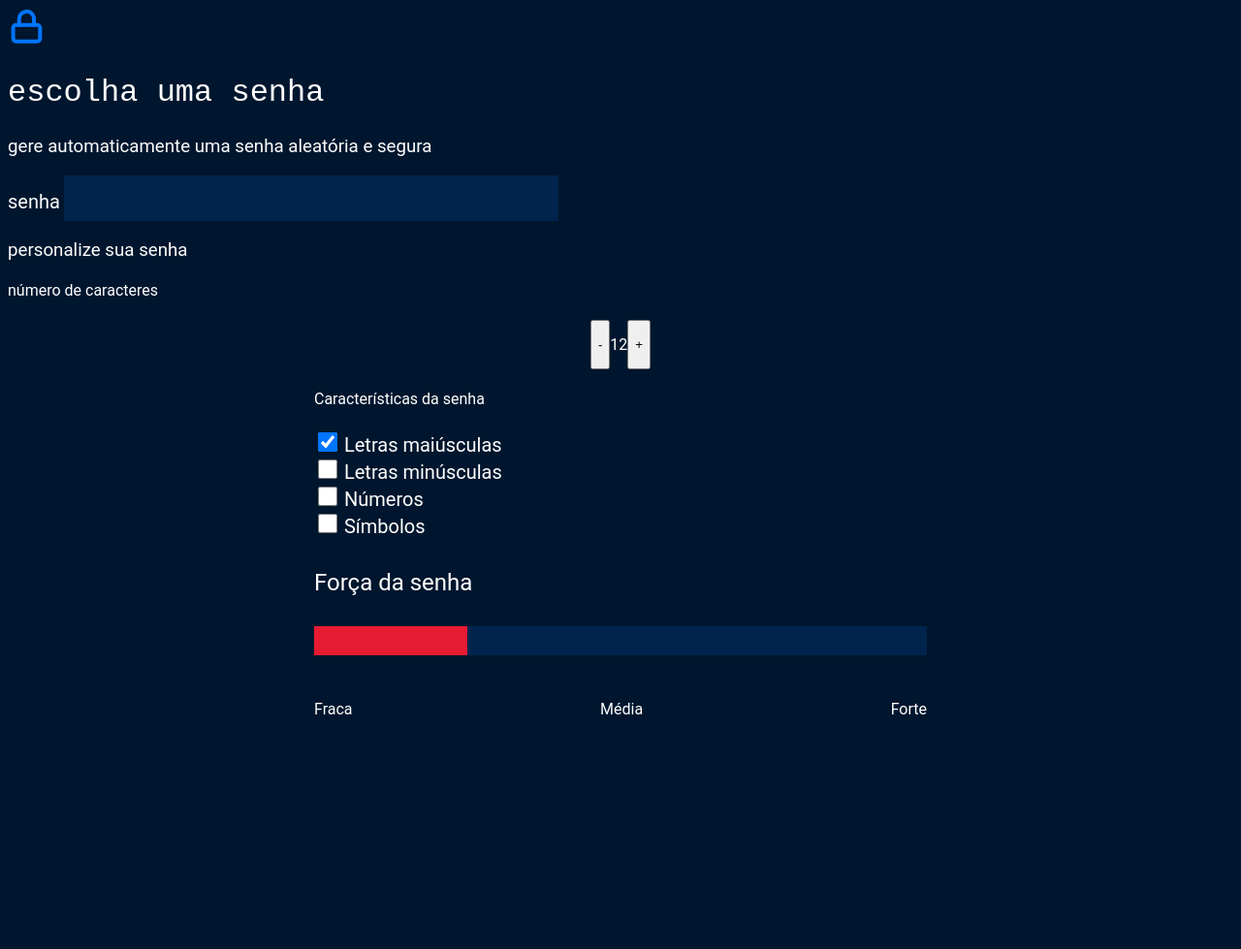
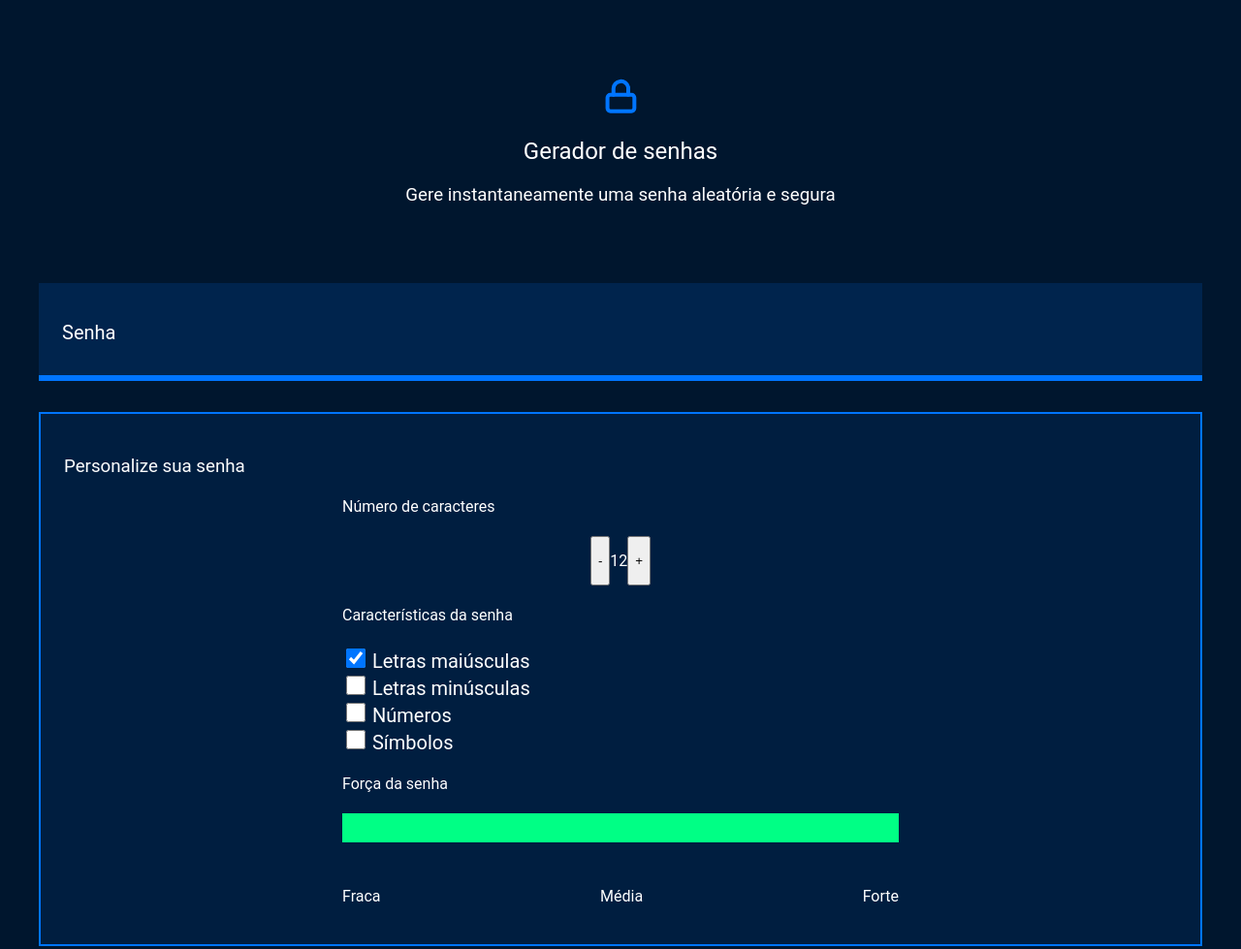
Before and after one commit to nathaly3245/geradordesenha27-05, a plain HTML site: page geradordesenhas22-04-main/gerador de senhas/index.html in a window 1280 px wide. Shown: the whole page at 97% size. Before the commit the page ends 800 px from the top, so only its background shows below. Drawn offline with Linux system fonts and the light colour scheme; a web font is replaced by a local one.

Commit message:
index.html

```diff
--- a/geradordesenhas22-04-main/gerador de senhas/index.html
+++ b/geradordesenhas22-04-main/gerador de senhas/index.html
@@ -1,46 +1,37 @@
 <!DOCTYPE html>
 <html lang="pt-br">
+
 <head>
 <meta charset="UTF-8">
-    <meta http-equiv="X-UA-Compatible" content="IE=edge">
 <meta name="viewport" content="width=device-width, initial-scale=1.0">
-    <link rel="preconnect" href="https://fonts.googleapis.com">
-<link rel="preconnect" href="https://fonts.gstatic.com" crossorigin>
-<link href="https://fonts.googleapis.com/css2?family=Jersey+25&display=swap" rel="stylesheet">
+<title>Gerador de senha</title>
 <link rel="stylesheet" href="style.css">
-    <title>gerador de senhas</title>
 </head>
+
 <body>
-
-   <section>
-
-    <div>
-        <img src="unlock.svg" alt="gerador de senhas">
-        <h2 class="titulo_principal">escolha uma senha</h2>
-        <h3 class="titulo_secundario">gere automaticamente uma senha aleatória e segura</h3>
+<section class="conteudo">
+<div class="conteudo-titulo">
+<img src="unlock.svg" alt="cadeado fechado">
+<h2 class="titulo-principal">Gerador de senhas</h2>
+<h3 class="titulo-secundario">Gere instantaneamente uma senha aleatória e segura</h3>
 </div>
-
-     <div>
-         <label for="senha">senha</label>
+<div class="conteudo-senha">
+<label for="senha">Senha</label>
 <input name="senha" type="text" id="campo-senha">
 </div>
-
-    </section>
-
-<div>
-         <h3>personalize sua senha</h3>
+<div class="parametro">
+<h3 class="parametro-titulo">Personalize sua senha</h3>
 <div class="parametro-coluna__senha">
-        <div class="parametro-senha"></div>
-            <h4 class="parametro-senha__titulo">número de caracteres</h4>
+<div class="parametro-senha">
+<h4 class="parametro-senha__titulo">Número de caracteres</h4>
 <div class="parametro-senha-botoes">
 <button class="parametro-senha__botao">-</button>
 <p class="parametro-senha__texto">12</p>
 <button class="parametro-senha__botao">+</button>
 </div>
 </div>
-
 <div class="parametro-senha">
-    <h4 class="parametro-senha_titulo">Características da senha</h4>
+<h4 class="parametro-senha__titulo">Características da senha</h4>
 <div class="parametro-senha-checkbox">
 <input name="maiusculo" type="checkbox" class="checkbox" checked>
 <label for="maiusculo">Letras maiúsculas</label>
@@ -54,14 +45,14 @@
 <label for="numero">Números</label>
 </div>
 <div class="parametro-senha-checkbox">
-                <input name="símbolo" type="checkbox" class="checkbox">
-                <label for="símbolo">Símbolos</label>
+<input name="simbolo" type="checkbox" class="checkbox">
+<label for="simbolo">Símbolos</label>
 </div>
 </div>
 <div class="parametro-senha">
-    <h4 class="parametro-senha_título">Força da senha</h4>
+<h4 class="parametro-senha__titulo">Força da senha</h4>
 <div class="barra"></div>
-    <div class="forca fraca"></div>
+<div class="forca forte"></div>
 <div class="parametro-senha-textos">
 <p>Fraca</p>
 <p>Média</p>
@@ -71,6 +62,5 @@
 </div>
 </div>
 </section>
-<script src="main.js"></script>
 </body>
 </html>
```
Lines whose indentation alone changed are shown as unchanged.
